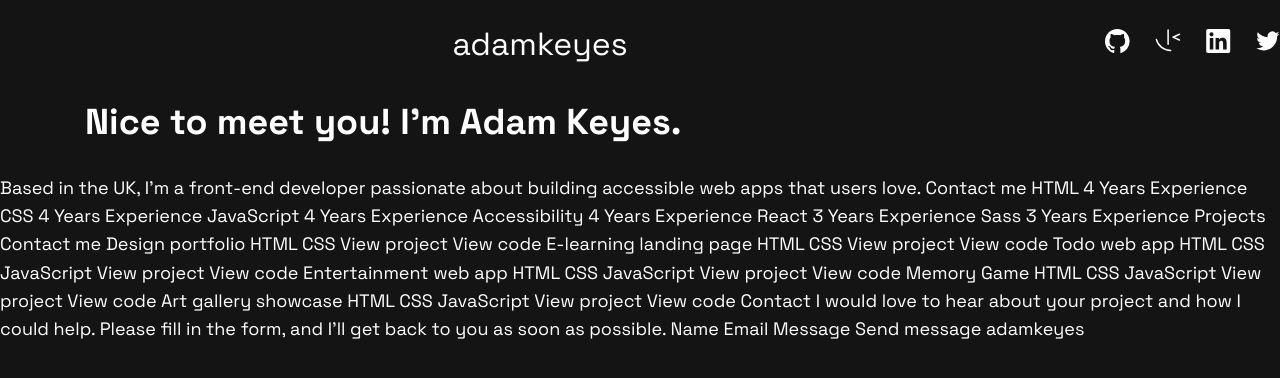
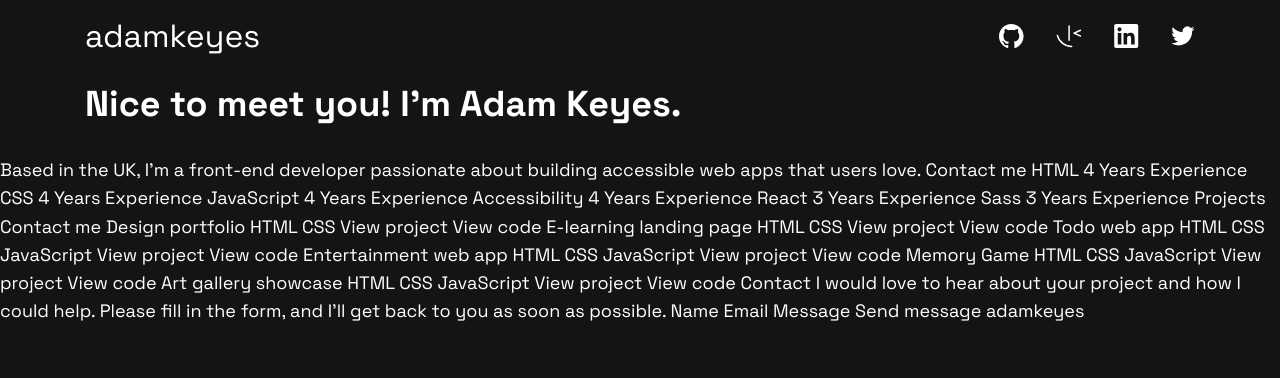
Before and after one commit to Nsebo/single-page-developer-portfolio-nsebo, a plain HTML site: page starter-code/index.html in a window 1280 px wide. Drawn offline with Linux system fonts and the light colour scheme.

Commit message:
completes styling the header

```diff
--- a/starter-code/css/style.css
+++ b/starter-code/css/style.css
@@ -13,10 +13,10 @@
   --fs-48: 3rem;
   --fs-40: 2.5rem;
   --fs-32: 2rem;
-  --fs-24: 1.5;
+  --fs-24: 1.5rem;
   --fs-18: 1.125rem;
   --container: 69.375rem;
-  --transition: color 25ms ease-in-out;
+  --transition: color 250ms ease-in-out;
 }
 html {
   box-sizing: border-box;
@@ -79,19 +79,20 @@ a:hover {
   flex-wrap: wrap;
   justify-content: center;
   text-align: center;
-  gap: 20px 25px;
+  gap: 20px 35px;
 }
 
 .header__home {
   font-size: 1.5rem;
   font-size: clamp(1.5rem, 1.02rem + 2.04vw, 2rem);
+  line-height: 1;
   color: var(--text1);
   text-decoration: none;
   flex: 1 0 100%;
 }
 
-.header__social {
-  display: inline-block;
+.header__social svg {
+  display: block;
 }
 
 .header__social > svg > path {
@@ -106,7 +107,8 @@ a:hover {
   .header__nav {
     justify-content: flex-start;
     align-items: center;
-    text-align: center;
+    text-align: left;
+    gap: 32px;
   }
 
   .header__home {
--- a/starter-code/index.html
+++ b/starter-code/index.html
@@ -14,10 +14,10 @@
   </head>
   <body>
     <header class="header">
+      <div class="wrapper">
         <nav class="header__nav">
           <a href="/" class="header__home"
-          >adamkeyes
-          <span class="visually-hidden">(to home page)</span>
+            >adamkeyes <span class="visually-hidden">(to home page)</span>
           </a>
           <a href="" class="header__social">
             <svg
@@ -78,6 +78,7 @@
               /></svg
           ></a>
         </nav>
+      </div>
     </header>
     <main id="main">
       <div class="wrapper">
```
Lines whose indentation alone changed are shown as unchanged.
